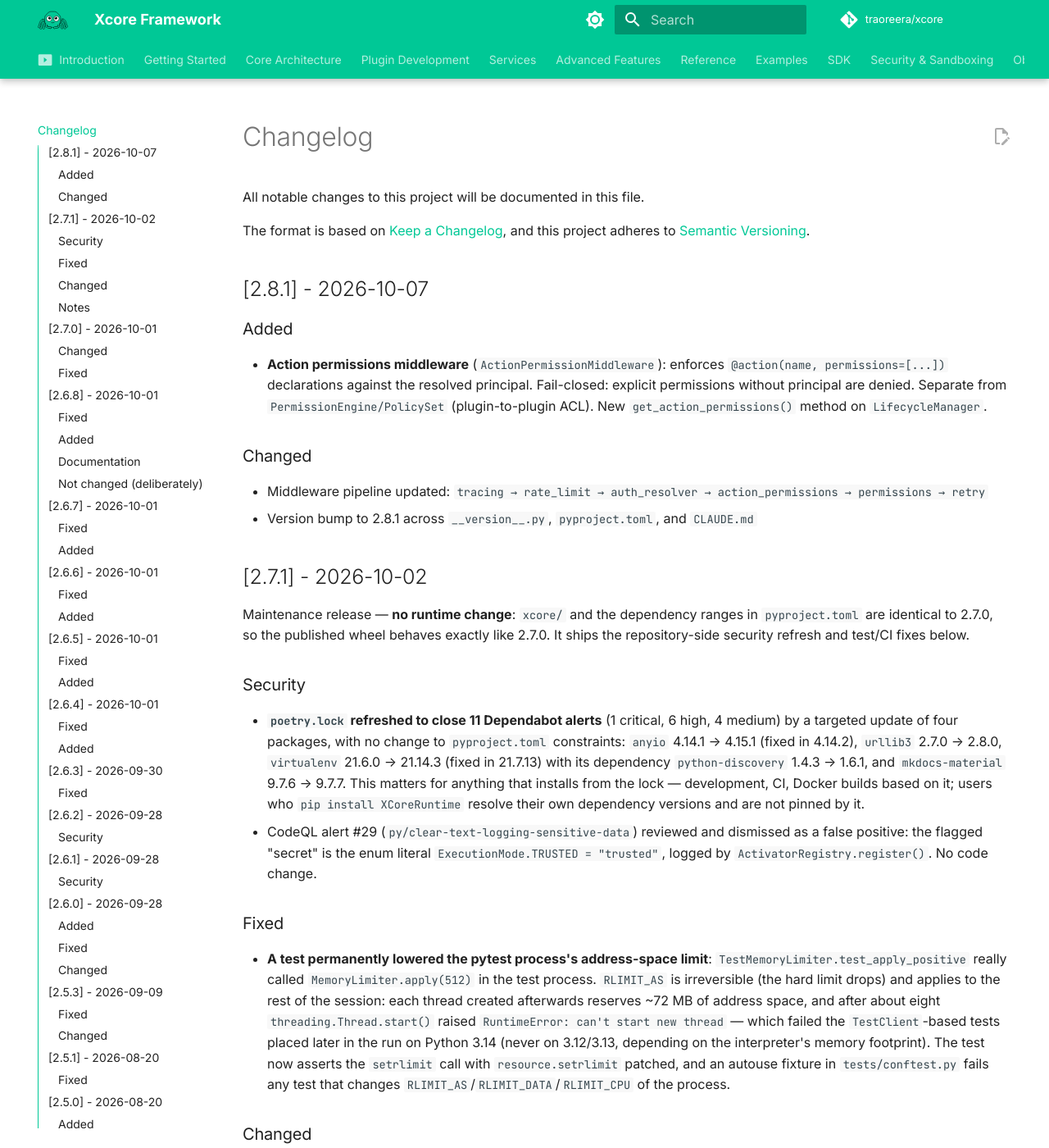
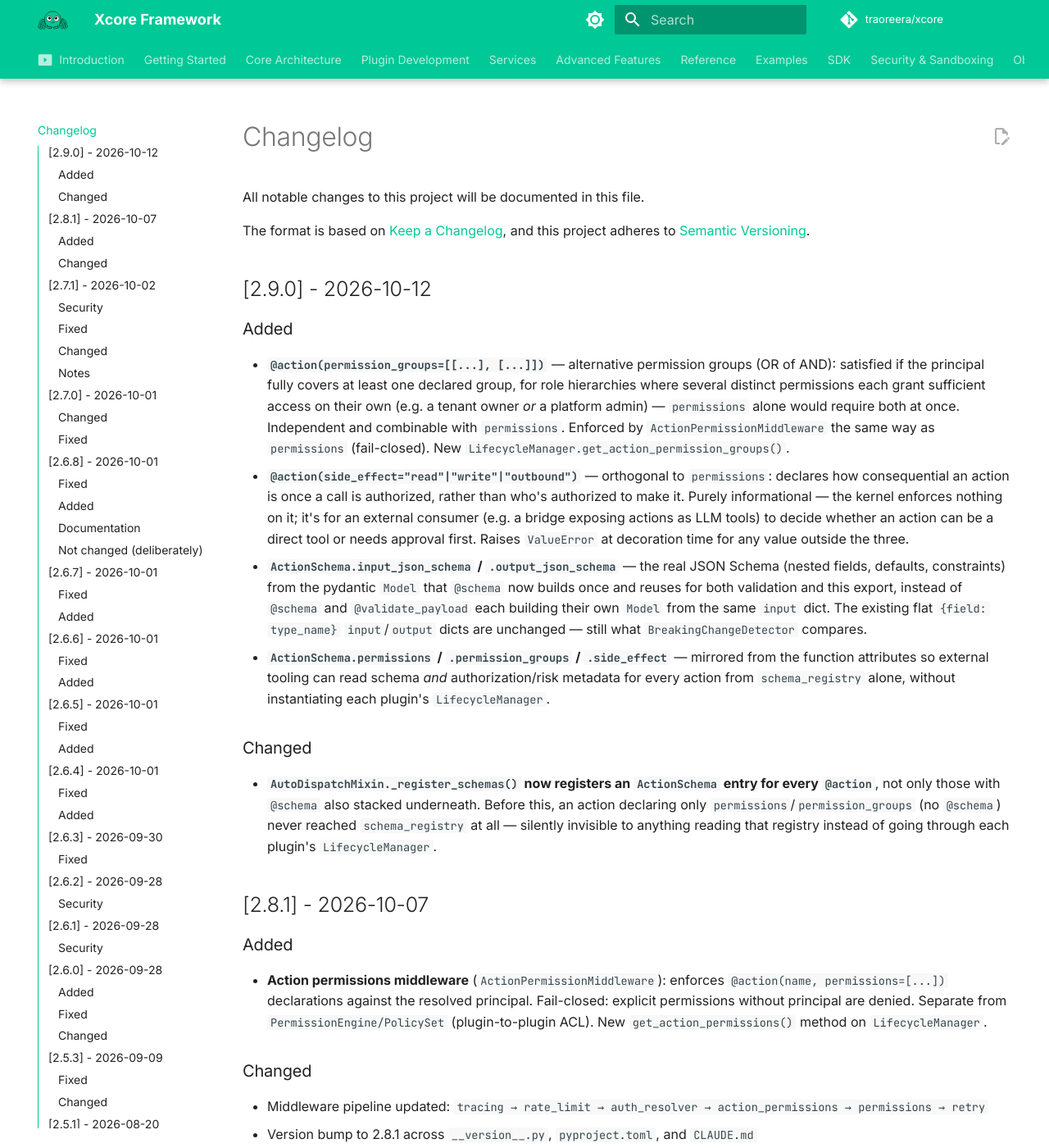
Before and after one commit to traoreera/xcore, an MkDocs documentation site: the page built from doc/changelog.md, in a window 1280 px wide and 1400 px high. Shown: the whole window at 82% size. Built offline with MkDocs 1.6.1 and Material for MkDocs 9.7.7, drawn with Linux system fonts in a browser that asks for light colours; comment, search, counter and statistics services are not loaded.

Commit message:
chore(release): v2.9.0
CHANGELOG entry for permission_groups, side_effect, and the ActionSchema/
registry work from the last two merged PRs; version bump across
pyproject.toml, xcore/__version__.py (also fixes __version_info__, which
had drifted to (2, 7, 1) since the 2.8.1 bump), and CLAUDE.md. Updated
CLAUDE.md's HTTP call-flow diagram and doc/advanced/middleware.md's
Action Permissions section to mention permission_groups, not just
permissions.

```diff
--- a/doc/changelog.md
+++ b/doc/changelog.md
@@ -4,6 +4,17 @@ All notable changes to this project will be documented in this file.
 
 The format is based on [Keep a Changelog](https://keepachangelog.com/en/1.1.0/),
 and this project adheres to [Semantic Versioning](https://semver.org/spec/v2.0.0.html).
+
+## [2.9.0] - 2026-10-12
+
+### Added
+- **`@action(permission_groups=[[...], [...]])`** — alternative permission groups (OR of AND): satisfied if the principal fully covers at least one declared group, for role hierarchies where several distinct permissions each grant sufficient access on their own (e.g. a tenant owner *or* a platform admin) — `permissions` alone would require both at once. Independent and combinable with `permissions`. Enforced by `ActionPermissionMiddleware` the same way as `permissions` (fail-closed). New `LifecycleManager.get_action_permission_groups()`.
+- **`@action(side_effect="read"|"write"|"outbound")`** — orthogonal to `permissions`: declares how consequential an action is once a call is authorized, rather than who's authorized to make it. Purely informational — the kernel enforces nothing on it; it's for an external consumer (e.g. a bridge exposing actions as LLM tools) to decide whether an action can be a direct tool or needs approval first. Raises `ValueError` at decoration time for any value outside the three.
+- **`ActionSchema.input_json_schema` / `.output_json_schema`** — the real JSON Schema (nested fields, defaults, constraints) from the pydantic `Model` that `@schema` now builds once and reuses for both validation and this export, instead of `@schema` and `@validate_payload` each building their own `Model` from the same `input` dict. The existing flat `{field: type_name}` `input`/`output` dicts are unchanged — still what `BreakingChangeDetector` compares.
+- **`ActionSchema.permissions` / `.permission_groups` / `.side_effect`** — mirrored from the function attributes so external tooling can read schema *and* authorization/risk metadata for every action from `schema_registry` alone, without instantiating each plugin's `LifecycleManager`.
+
+### Changed
+- **`AutoDispatchMixin._register_schemas()` now registers an `ActionSchema` entry for every `@action`**, not only those with `@schema` also stacked underneath. Before this, an action declaring only `permissions`/`permission_groups` (no `@schema`) never reached `schema_registry` at all — silently invisible to anything reading that registry instead of going through each plugin's `LifecycleManager`.
 
 ## [2.8.1] - 2026-10-07
 
--- a/pyproject.toml
+++ b/pyproject.toml
@@ -1,6 +1,6 @@
 [project]
 name = "XCoreRuntime"
-version = "2.8.1"
+version = "2.9.0"
 description = "Plugin-first orchestration framework built on FastAPI"
 authors = [
     { name = "Eliezer Traore", email = "68350805+traoreera@users.noreply.github.com" },
--- a/xcore/__version__.py
+++ b/xcore/__version__.py
@@ -1,4 +1,4 @@
-__version__ = "2.8.1"
-__version_info__ = (2, 7, 1)
+__version__ = "2.9.0"
+__version_info__ = (2, 9, 0)
 __author__ = "xcore contributors"
 __license__ = "MIT"
```
Also changed, not shown: CLAUDE.md (+6 -1 lines), doc/advanced/middleware.md (+6 -4 lines).
